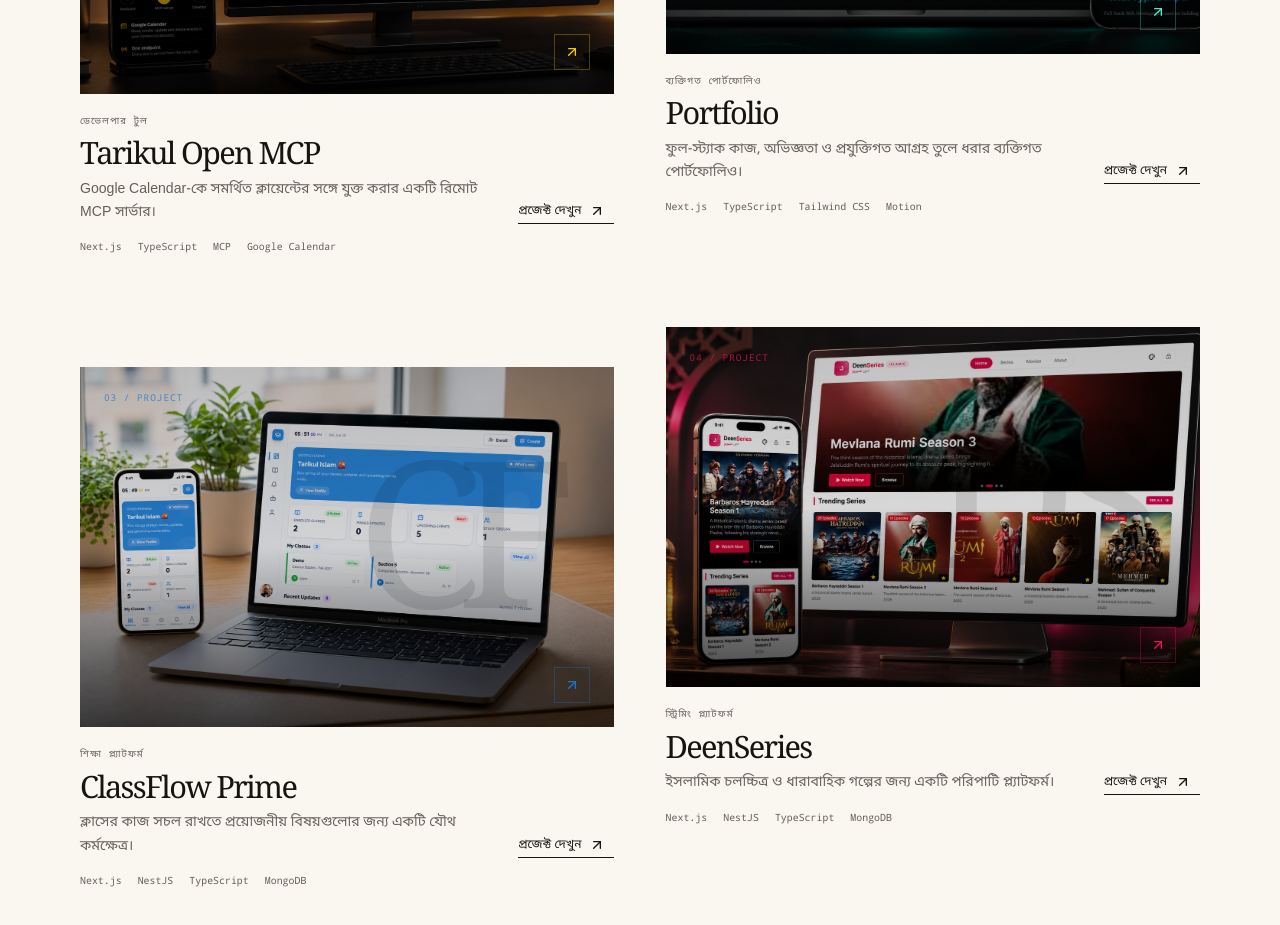
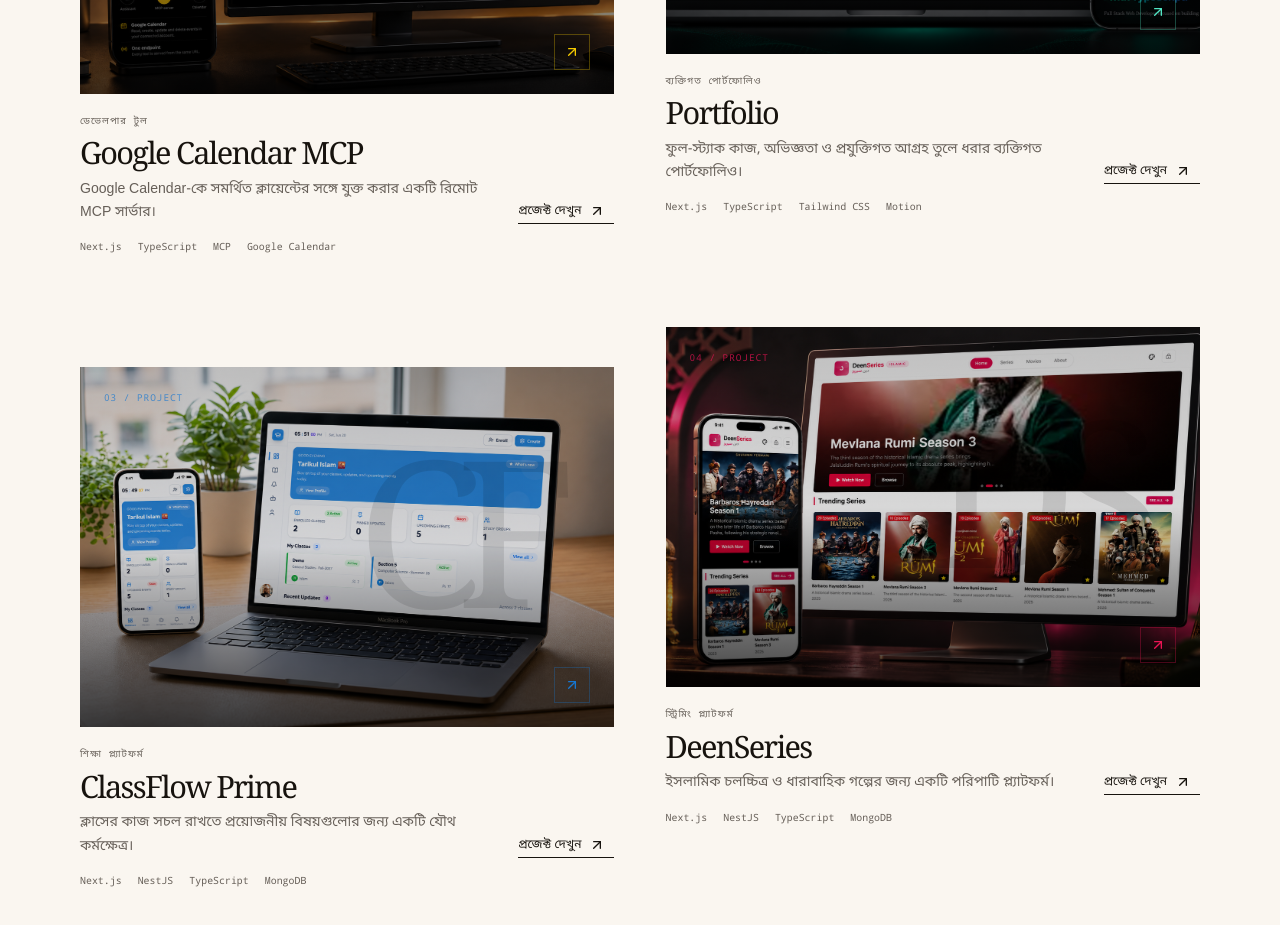
Before and after one commit to Tarikul3639/portfolio-v5, a Next.js app in the folder frontend/: page /bn/projects in a window 1280 px wide. Shown: the part 820-1745 px from the top of the page. Built offline with nearby package versions, Linux system fonts and the light colour scheme; no server answers.

Commit message:
Update Google Calendar MCP project details

```diff
--- a/frontend/features/projects/data/projects.ts
+++ b/frontend/features/projects/data/projects.ts
@@ -21,13 +21,13 @@ export type PortfolioProject = {
 export const projects: PortfolioProject[] = [
   {
     slug: "tarikul-open-mcp",
-    title: "Tarikul Open MCP",
+    title: "Google Calendar MCP",
     category: "Developer tool",
     year: "2026",
     summary:
       "A remote MCP server that connects Google Calendar to compatible clients.",
     description:
-      "Tarikul Open MCP gives compatible MCP clients a single remote endpoint for working with a connected Google Calendar account, with a small dashboard for managing the connection.",
+      "Google Calendar MCP gives compatible MCP clients a single remote endpoint for working with a connected Google Calendar account, with a small dashboard for managing the connection.",
     stack: ["Next.js", "TypeScript", "MCP", "Google Calendar"],
     role: "Full-stack development",
     highlights: [
@@ -42,7 +42,7 @@ export const projects: PortfolioProject[] = [
         href: "https://github.com/Tarikul3639/tarikul-open-mcp",
       },
     ],
-    live: "https://tarikul-open-mcp.vercel.app",
+    live: "https://google-calendar-mcp-client.vercel.app/",
     monogram: "MCP",
     theme: {
       background: "bg-[#161616]",
--- a/frontend/messages/bn/home.json
+++ b/frontend/messages/bn/home.json
@@ -81,7 +81,7 @@
         },
         "projects": {
           "question": "কী ধরনের প্রজেক্ট তৈরি করেছেন?",
-          "answer": "পোর্টফোলিওতে ফুল-স্ট্যাক শিক্ষা ও স্ট্রিমিং প্ল্যাটফর্ম, মসজিদ ব্যবস্থাপনা সিস্টেম, এই পোর্টফোলিও এবং Tarikul Open MCP রয়েছে। শেষেরটি Google Calendar-কে সমর্থিত ক্লায়েন্টের সঙ্গে যুক্ত করার একটি রিমোট সার্ভার।"
+          "answer": "পোর্টফোলিওতে ফুল-স্ট্যাক শিক্ষা ও স্ট্রিমিং প্ল্যাটফর্ম, মসজিদ ব্যবস্থাপনা সিস্টেম, এই পোর্টফোলিও এবং Google Calendar MCP রয়েছে। শেষেরটি Google Calendar-কে সমর্থিত ক্লায়েন্টের সঙ্গে যুক্ত করার একটি রিমোট সার্ভার।"
         },
         "services": {
           "question": "কী ধরনের কাজে সহায়তা করতে পারেন?",
--- a/frontend/messages/bn/projects.json
+++ b/frontend/messages/bn/projects.json
@@ -14,7 +14,7 @@
       "tarikul-open-mcp": {
         "category": "ডেভেলপার টুল",
         "summary": "Google Calendar-কে সমর্থিত ক্লায়েন্টের সঙ্গে যুক্ত করার একটি রিমোট MCP সার্ভার।",
-        "description": "Tarikul Open MCP সমর্থিত MCP ক্লায়েন্টকে সংযুক্ত Google Calendar অ্যাকাউন্ট ব্যবহারের জন্য একটি রিমোট এন্ডপয়েন্ট দেয়। সংযোগ পরিচালনার জন্য রয়েছে ছোট একটি ড্যাশবোর্ড।",
+        "description": "Google Calendar MCP সমর্থিত MCP ক্লায়েন্টকে সংযুক্ত Google Calendar অ্যাকাউন্ট ব্যবহারের জন্য একটি রিমোট এন্ডপয়েন্ট দেয়। সংযোগ পরিচালনার জন্য রয়েছে ছোট একটি ড্যাশবোর্ড।",
         "role": "ফুল-স্ট্যাক ডেভেলপমেন্ট",
         "highlights": [
           "একটি ড্যাশবোর্ড দিয়ে ব্যক্তিগত Google Calendar অ্যাকাউন্ট যুক্ত করুন",
--- a/frontend/messages/en/home.json
+++ b/frontend/messages/en/home.json
@@ -81,7 +81,7 @@
         },
         "projects": {
           "question": "What kinds of projects have you built?",
-          "answer": "My portfolio includes full-stack education and streaming platforms, a mosque management system, this portfolio, and Tarikul Open MCP, a remote server that connects Google Calendar to compatible clients."
+          "answer": "My portfolio includes full-stack education and streaming platforms, a mosque management system, this portfolio, and Google Calendar MCP, a remote server that connects Google Calendar to compatible clients."
         },
         "services": {
           "question": "What can you help build?",
--- a/frontend/messages/en/projects.json
+++ b/frontend/messages/en/projects.json
@@ -14,7 +14,7 @@
       "tarikul-open-mcp": {
         "category": "Developer tool",
         "summary": "A remote MCP server that connects Google Calendar to compatible clients.",
-        "description": "Tarikul Open MCP gives compatible MCP clients a single remote endpoint for working with a connected Google Calendar account, with a small dashboard for managing the connection.",
+        "description": "Google Calendar MCP gives compatible MCP clients a single remote endpoint for working with a connected Google Calendar account, with a small dashboard for managing the connection.",
         "role": "Full-stack development",
         "highlights": [
           "Connect a personal Google Calendar account through one dashboard",
```
Also changed, not shown: frontend/public/llms.txt, 1 other file (tests, documents, lock files or other folders).
